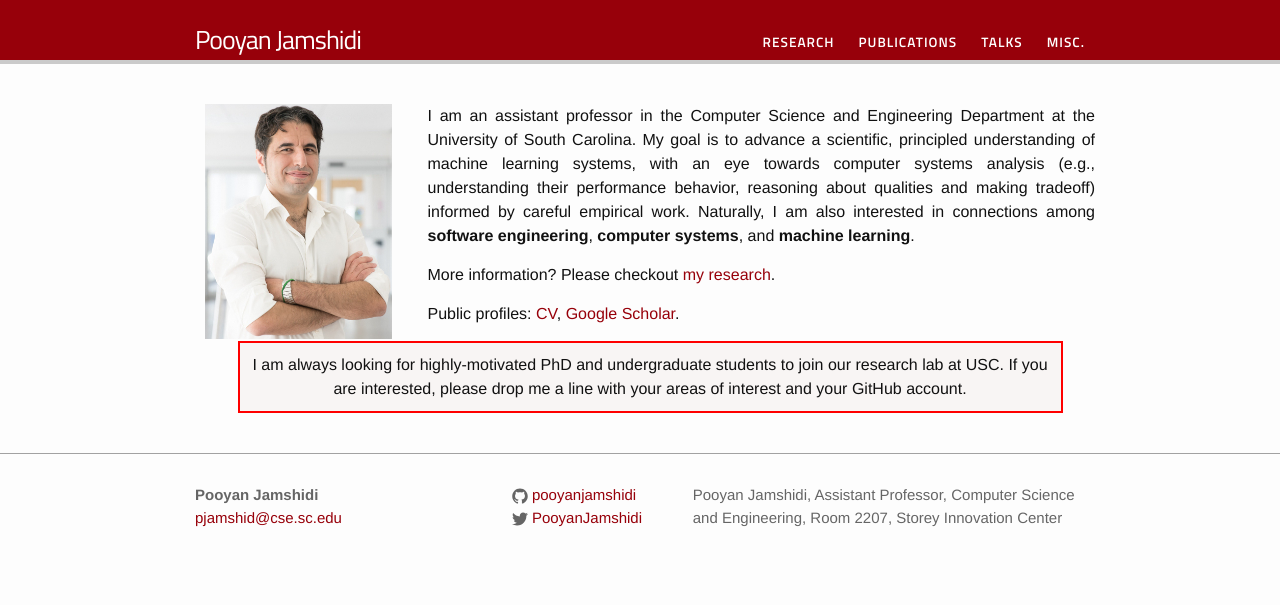
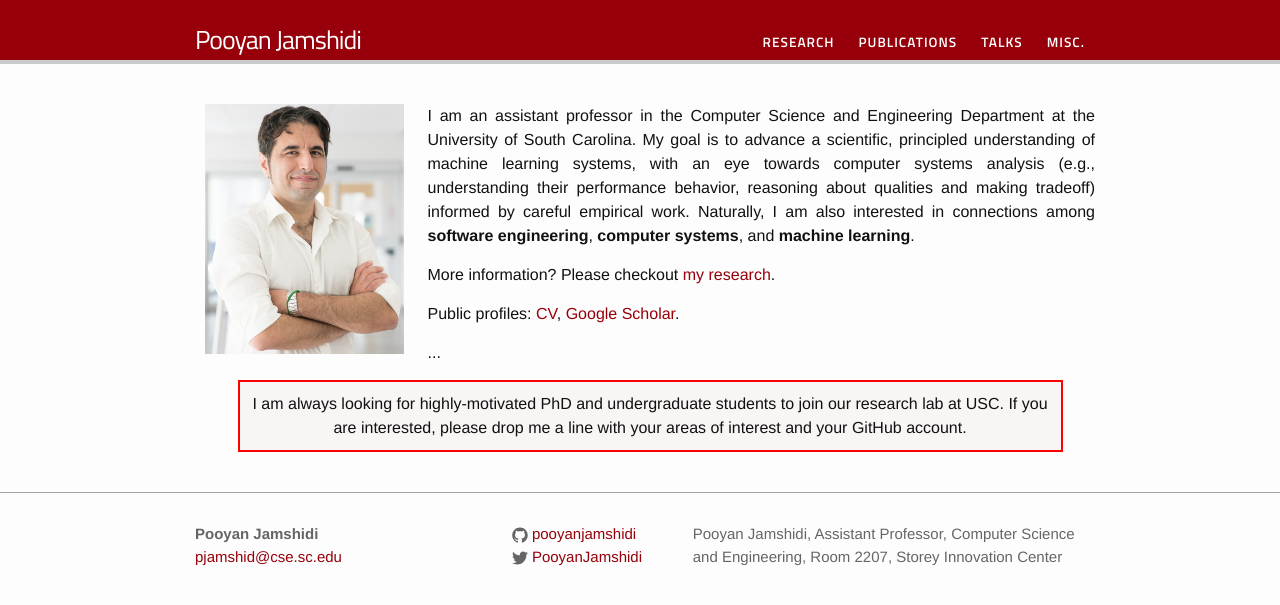
Before and after one commit to pooyanjamshidi/pooyanjamshidi.github.io, a Jekyll site: the page built from index.html, in a window 1280 px wide. Shown: the top 605 px of the page. Built offline with Jekyll 4.4.1, drawn with Linux system fonts in a browser that asks for light colours.

Commit message:
updated my page with usc info

```diff
--- a/css/main.scss
+++ b/css/main.scss
@@ -34,7 +34,7 @@
 
 
 // Picture profile
-$profilepic-size:  235px;
+$profilepic-size:  250px;
 
 // Header
 $header-height:		40px;
```
Also changed, not shown: index.html (+2 -6 lines).
